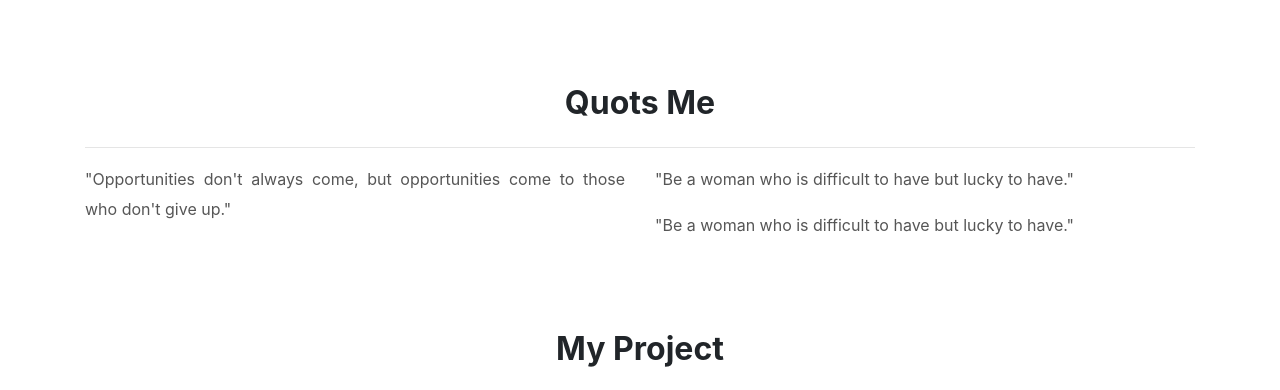
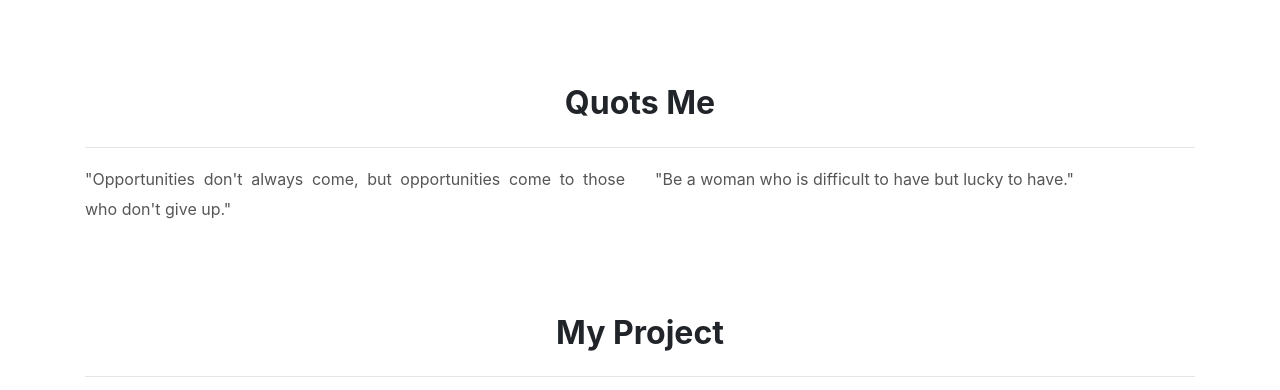
Before and after one commit to henruaka/henruaka.github.io, a plain HTML site: page index.html in a window 1280 px wide. Shown: the part 360-750 px from the top of the page. Drawn offline with nearby package versions, Linux system fonts and the light colour scheme; some packages are replaced by stand-ins of ours; a script that the page names is missing.

Commit message:
Update index.html

```diff
--- a/index.html
+++ b/index.html
@@ -106,7 +106,7 @@
                 </div>
                 <div class="col-md-6">
                     <p>"Be a woman who is difficult to have but lucky to have."</p>
-                    <p>"Be a woman who is difficult to have but lucky to have."</p>
+                    <p></p>
                 </div>
             </div>
         </section>
```
